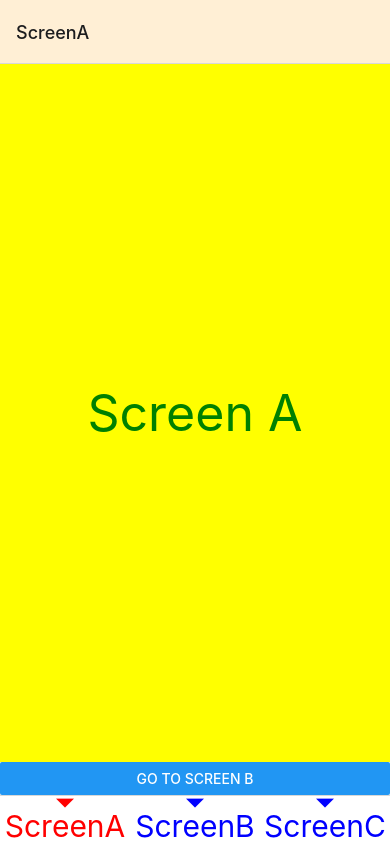
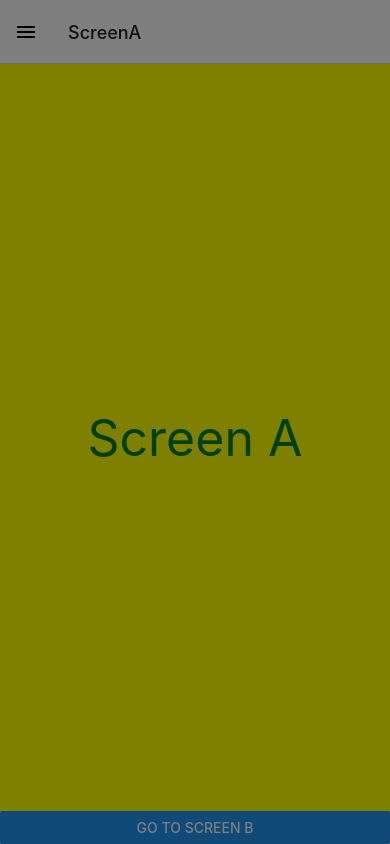
Before and after one commit to gabrielsalvi/react-native, a React Native app in the folder navigation/: screen / in a window 390 px wide. Built offline with nearby package versions, Linux system fonts and the light colour scheme.

Commit message:
add Drawer component

```diff
--- a/navigation/App.js
+++ b/navigation/App.js
@@ -1,4 +1,11 @@
+import 'react-native-gesture-handler';
 import React from 'react'
+import Routes from './src/Routes'
 import Tab from './src/Tab'
+import Drawer from './src/Drawer'
 
-export default (props) => <Tab />
+export default props => (
+    // <Routes />
+    // <Tab />
+    <Drawer />
+)
--- a/navigation/babel.config.js
+++ b/navigation/babel.config.js
@@ -1,3 +1,4 @@
 module.exports = {
   presets: ['module:metro-react-native-babel-preset'],
+  plugins: ['react-native-reanimated/plugin'],
 };
--- a/navigation/index.js
+++ b/navigation/index.js
@@ -1,7 +1,4 @@
-/**
- * @format
- */
-
+import 'react-native-gesture-handler';
 import {AppRegistry} from 'react-native';
 import App from './App';
 import {name as appName} from './app.json';
--- a/navigation/package.json
+++ b/navigation/package.json
@@ -11,10 +11,13 @@
   },
   "dependencies": {
     "@react-navigation/bottom-tabs": "^6.3.1",
+    "@react-navigation/drawer": "^6.4.1",
     "@react-navigation/native": "^6.0.10",
     "@react-navigation/native-stack": "^6.6.2",
     "react": "17.0.2",
     "react-native": "0.68.2",
+    "react-native-gesture-handler": "^2.4.2",
+    "react-native-reanimated": "^2.8.0",
     "react-native-safe-area-context": "^4.3.1",
     "react-native-screens": "^3.13.1"
   },
--- /dev/null
+++ b/navigation/src/Drawer.js
@@ -0,0 +1,24 @@
+import React from 'react'
+import { NavigationContainer } from '@react-navigation/native';
+import { createDrawerNavigator } from '@react-navigation/drawer';
+import ScreenA from './views/ScreenA'
+import ScreenB from './views/ScreenB'
+import ScreenC from './views/ScreenC'
+
+const Drawer = createDrawerNavigator()
+
+export default props => (
+    <NavigationContainer>
+        <Drawer.Navigator useLegacyImplementation
+      screenOptions={{
+        draweStyle: {
+          backgroundColor: '#c6cbef',
+          width: 240,
+        },
+      }}>
+            <Drawer.Screen name='ScreenA' component={ScreenA} />
+            <Drawer.Screen name='ScreenB' component={ScreenB} />
+            <Drawer.Screen name='ScreenC' component={ScreenC} />
+        </Drawer.Navigator>
+    </NavigationContainer>
+)
```
Also changed, not shown: 2 other files (tests, documents, lock files or other folders).
